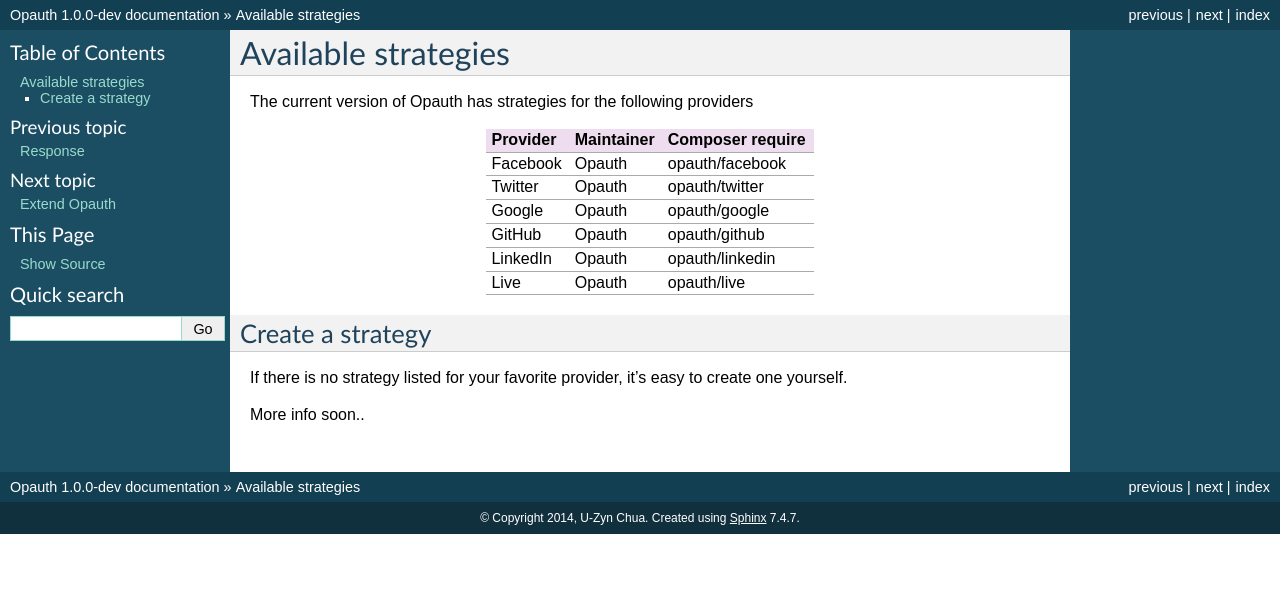
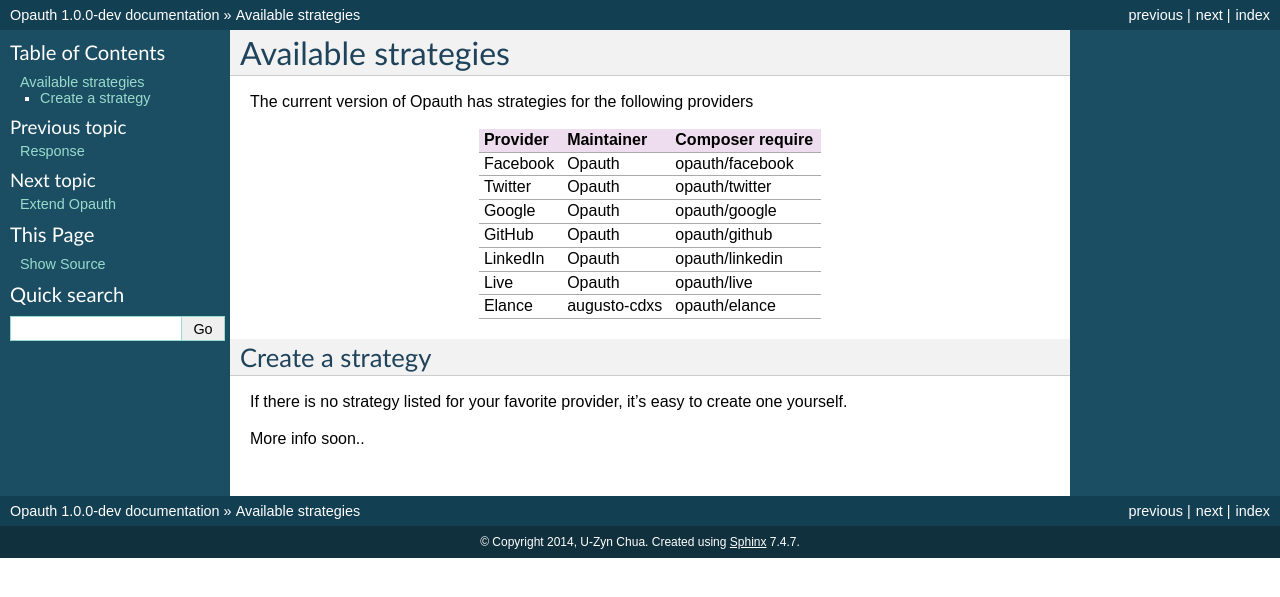
Before and after one commit to opauth/opauth, a Sphinx documentation site: the page built from docs/strategies.rst, in a window 1280 px wide. Shown: the top 597 px of the page. Built offline with Sphinx 7.4.7, drawn with Linux system fonts in a browser that asks for light colours.

Commit message:
Added Elance strategy to strategies.rst

```diff
--- a/docs/strategies.rst
+++ b/docs/strategies.rst
@@ -12,6 +12,7 @@ Google          Opauth          opauth/google
 GitHub          Opauth          opauth/github
 LinkedIn        Opauth          opauth/linkedin
 Live            Opauth          opauth/live
+Elance          augusto-cdxs    opauth/elance
 ==============  =============== ==================
 
 .. _create:
```
